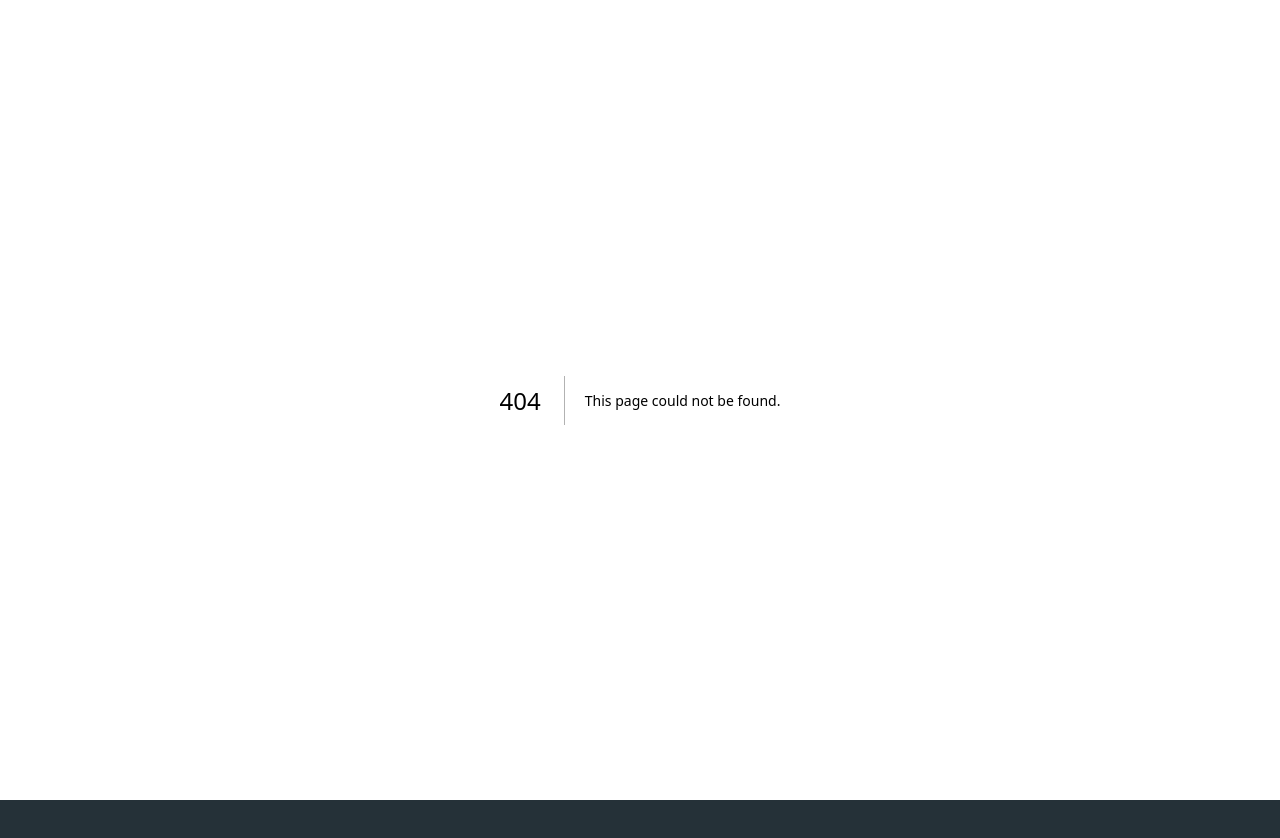
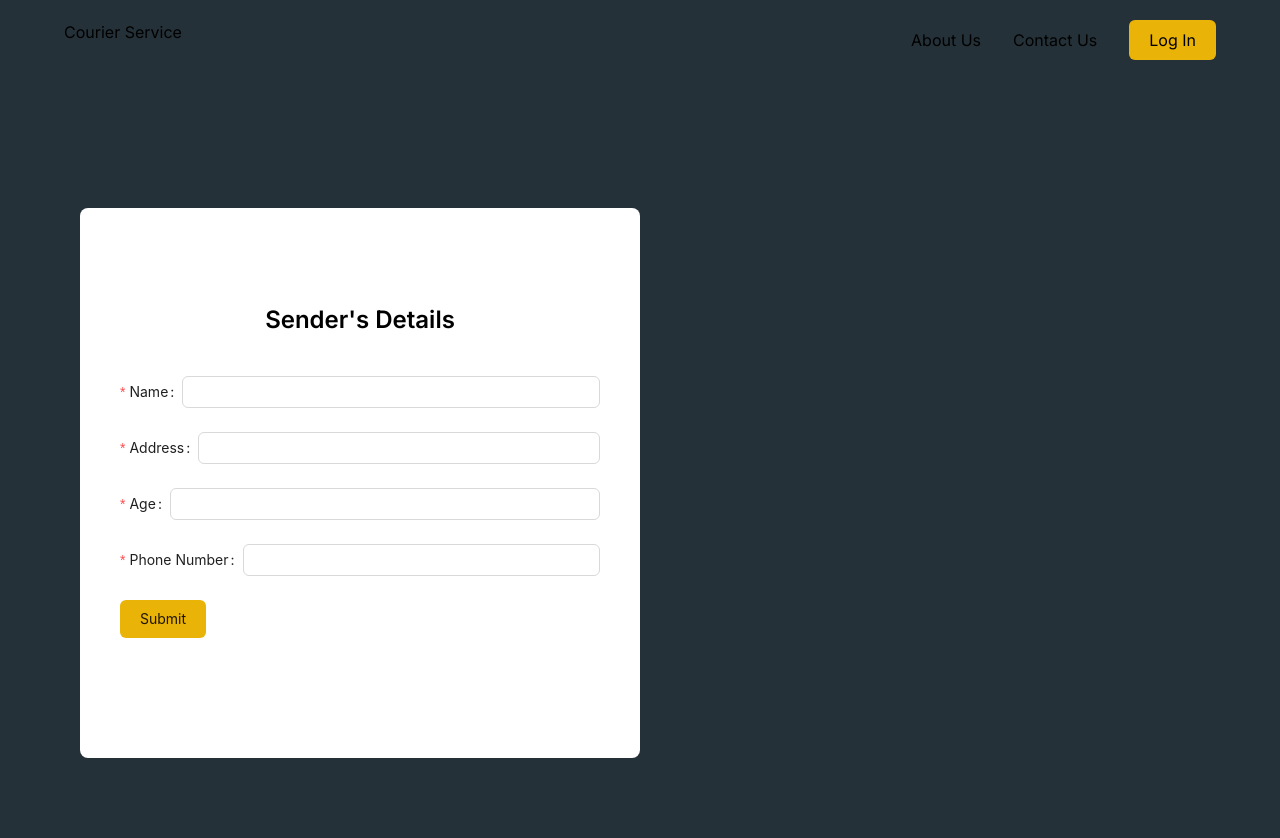
Before and after one commit to HodeX7/migrantmasters-courier, a Next.js app: page /form in a window 1280 px wide. Before the commit this address had no page. Shown: the top 838 px of the page. Before the commit the page ends 800 px from the top, so only its background shows below. Built offline with nearby package versions, Linux system fonts and the light colour scheme.

Commit message:
Added form

```diff
--- a/package.json
+++ b/package.json
@@ -9,9 +9,10 @@
     "lint": "next lint"
   },
   "dependencies": {
+    "antd": "^5.15.2",
+    "next": "14.1.3",
     "react": "^18",
-    "react-dom": "^18",
-    "next": "14.1.3"
+    "react-dom": "^18"
   },
   "devDependencies": {
     "autoprefixer": "^10.0.1",
--- /dev/null
+++ b/src/app/form/page.jsx
@@ -0,0 +1,102 @@
+"use client";
+import Navbar from "@/components/Navbar";
+import Button from "@/components/ui/Button";
+import { Checkbox, Form, Input } from "antd";
+const onFinish = (values) => {
+  console.log("Success:", values);
+};
+const onFinishFailed = (errorInfo) => {
+  console.log("Failed:", errorInfo);
+};
+const FormData = () => {
+  return (
+    <div style={{ backgroundColor: "#253138" }}>
+      <Navbar />
+      <div className="px-20 py-32">
+        <div className="flex flex-col bg-white w-1/2 px-10 py-24 rounded-lg">
+          <h1 className="text-black flex justify-center font-semibold text-2xl mb-10">
+            Sender's Details
+          </h1>
+          <Form
+            name="basic"
+            style={{
+              maxWidth: 600,
+            }}
+            initialValues={{
+              remember: true,
+            }}
+            onFinish={onFinish}
+            onFinishFailed={onFinishFailed}
+            autoComplete="off"
+          >
+            <Form.Item
+              label="Name"
+              name="name"
+              labelAlign="top"
+              labelStyle={{ color: "white" }}
+              rules={[
+                {
+                  required: true,
+                  message: "Please input your name!",
+                },
+              ]}
+            >
+              <Input />
+            </Form.Item>
+
+            <Form.Item
+              label="Address"
+              name="address"
+              labelAlign="top"
+              labelStyle={{ color: "white" }}
+              rules={[
+                {
+                  required: true,
+                  message: "Please input your address!",
+                },
+              ]}
+            >
+              <Input />
+            </Form.Item>
+
+            <Form.Item
+              label="Age"
+              name="age"
+              labelAlign="top"
+              labelStyle={{ color: "white" }}
+              rules={[
+                {
+                  required: true,
+                  message: "Please input your age!",
+                },
+              ]}
+            >
+              <Input type="number" />
+            </Form.Item>
+
+            <Form.Item
+              label="Phone Number"
+              name="phoneNumber"
+              labelAlign="top"
+              labelStyle={{ color: "white" }}
+              rules={[
+                {
+                  required: true,
+                  message: "Please input your phone number!",
+                },
+              ]}
+            >
+              <Input />
+            </Form.Item>
+
+            <Form.Item>
+              <Button text="Submit" htmlType="submit" />
+            </Form.Item>
+          </Form>
+        </div>
+      </div>
+    </div>
+  );
+};
+
+export default FormData;
--- a/src/components/Navbar.jsx
+++ b/src/components/Navbar.jsx
@@ -3,7 +3,10 @@ import Button from "./ui/Button";
 
 const Navbar = () => {
   return (
-    <div className="flex justify-between py-5 px-16">
+    <div
+      style={{ backgroundColor: "#253138" }}
+      className="flex justify-between py-5 px-16"
+    >
       <div>
         <h1>Courier Service</h1>
       </div>
```
Also changed, not shown: 1 other file (tests, documents, lock files or other folders).
